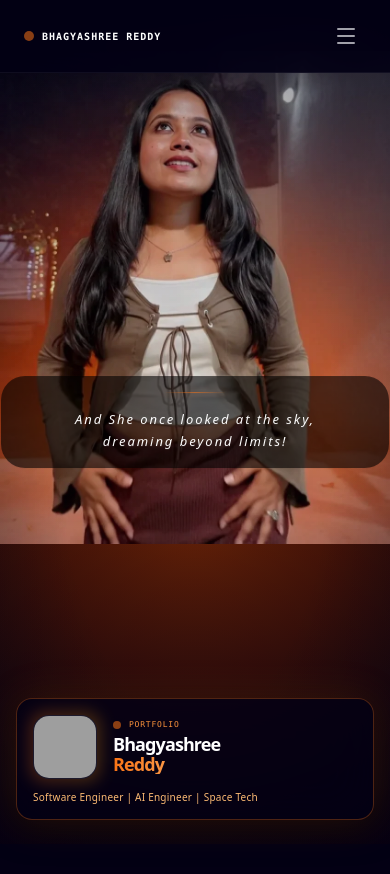
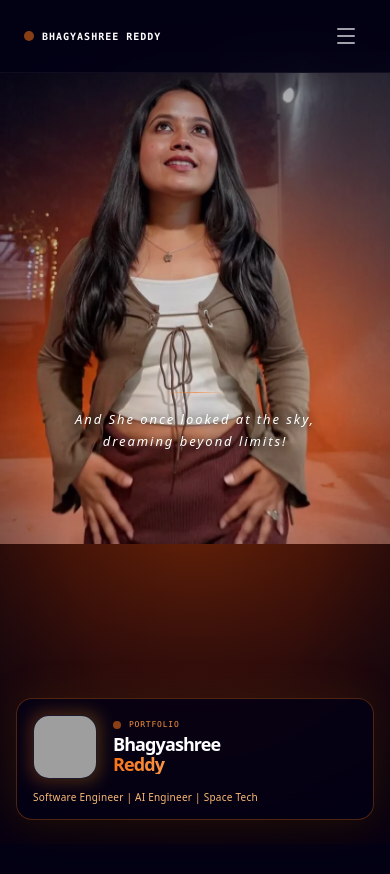
Before and after one commit to Bhagyaabbigeri/My-Portfolio, a Next.js app: page / in a window 390 px wide. Shown: the top 874 px of the page. Built offline with nearby package versions, Linux system fonts and the light colour scheme; grey boxes are pictures that could not be loaded.

Commit message:
Remove quote background on mobile

```diff
--- a/src/components/Overlay.tsx
+++ b/src/components/Overlay.tsx
@@ -106,12 +106,9 @@ export default function Overlay({ scrollYProgress, imageLayout }: OverlayProps)
                 maxWidth: "340px"
               }}
             >
-              {/* Darker mobile background for better contrast against white clothing */}
-              <div className="md:hidden absolute -inset-x-6 -inset-y-4 bg-black/60 backdrop-blur-md rounded-3xl -z-10" />
-
               <div className="w-16 md:w-24 h-[1px] bg-gradient-to-r from-transparent via-orange-500/60 to-transparent mb-4 shadow-[0_0_8px_rgba(249,115,22,0.4)]" />
               <p className="text-white text-[13px] sm:text-lg md:text-xl font-light italic tracking-[0.15em] md:tracking-widest leading-relaxed"
-                 style={{ textShadow: "0 0 20px rgba(0,0,0,0.9)" }}>
+                 style={{ textShadow: "0 0 15px rgba(0,0,0,0.9), 0 0 10px rgba(0,0,0,0.9)" }}>
                 And She once looked at the sky,<br className="md:hidden" /> dreaming beyond limits!
               </p>
             </div>
```
